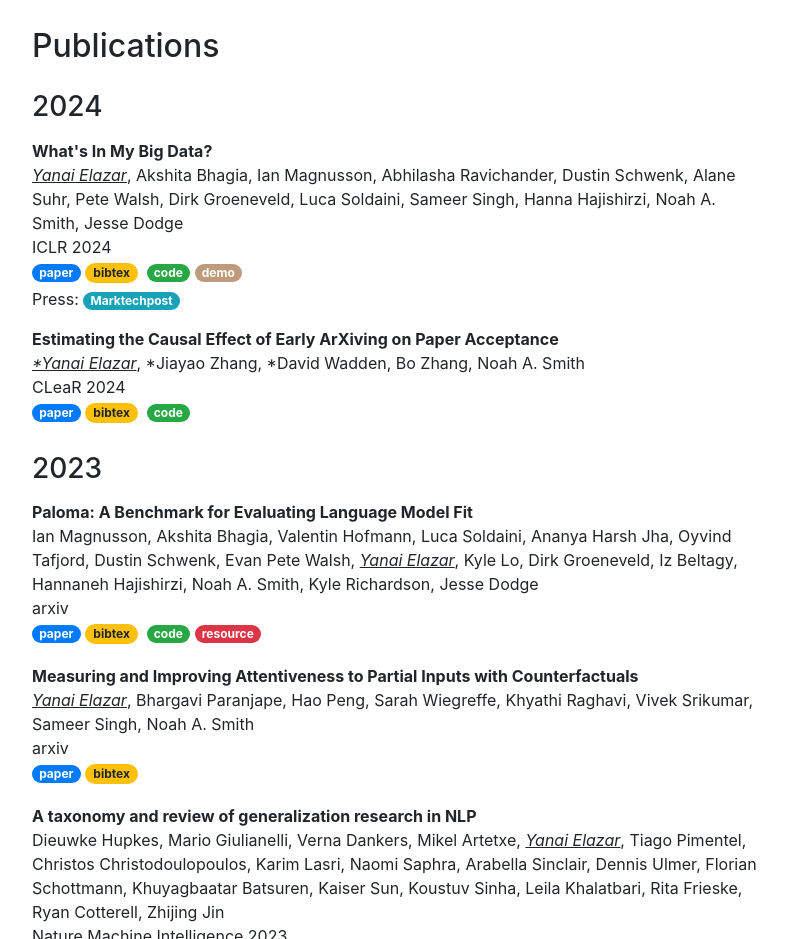
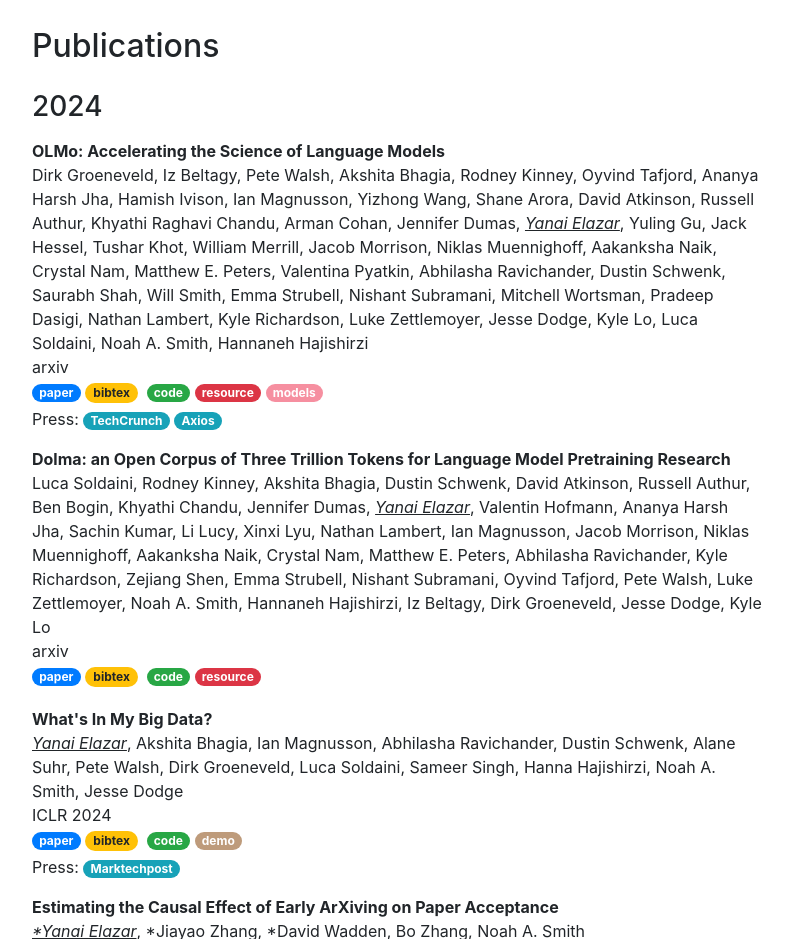
Before and after one commit to yanaiela/yanaiela.github.io, a website with bundled scripts: page index.html in a window 1280 px wide. Shown: the part 1700-2639 px from the top of the page, without its empty margins (243-1035 px from the left). Built offline with nearby package versions, Linux system fonts and the light colour scheme; some icons are missing; a web font is replaced by a local one.

Commit message:
olmo + dolma

```diff
--- a/index.html
+++ b/index.html
@@ -419,6 +419,33 @@
           <h2>Publications</h2>
 
           <h3>2024</h3>
+
+          <p>
+            <b>OLMo: Accelerating the Science of Language Models</b><br/>
+            Dirk Groeneveld, Iz Beltagy, Pete Walsh, Akshita Bhagia, Rodney Kinney, Oyvind Tafjord, Ananya Harsh Jha, Hamish Ivison, Ian Magnusson, Yizhong Wang, Shane Arora, David Atkinson, Russell Authur, Khyathi Raghavi Chandu, Arman Cohan, Jennifer Dumas, <u><i>Yanai Elazar</i></u>,
+            Yuling Gu, Jack Hessel, Tushar Khot, William Merrill, Jacob Morrison, Niklas Muennighoff, Aakanksha Naik, Crystal Nam, Matthew E. Peters, Valentina Pyatkin, Abhilasha Ravichander, Dustin Schwenk, Saurabh Shah, Will Smith, Emma Strubell, Nishant Subramani, Mitchell Wortsman,
+              Pradeep Dasigi, Nathan Lambert, Kyle Richardson, Luke Zettlemoyer, Jesse Dodge, Kyle Lo, Luca Soldaini, Noah A. Smith, Hannaneh Hajishirzi<br/>
+            arxiv<br/>
+            <a href="https://arxiv.org/abs/2402.00838"><span class="badge badge-pill badge-primary">paper</span></a>
+            <button type="button" class="badge badge-pill badge-warning btn my-1 mr-1 btn-sm js-cite-modal" data-filename="/bibtex/olmo.bib">bibtex</button>
+            <a href="https://github.com/allenai/OLMo"><span class="badge badge-pill badge-success">code</span></a>
+            <a href="https://huggingface.co/datasets/allenai/dolma"><span class="badge badge-pill badge-danger">resource</span></a>
+            <a href="https://huggingface.co/allenai/OLMo-7B"><span class="badge badge-pill badge-project">models</span></a>
+            <br/>
+            Press: <a href="https://techcrunch.com/2024/02/01/ai2-open-sources-text-generating-ai-models-and-the-data-used-to-train-them/"><span class="badge badge-pill badge-info">TechCrunch</span></a>
+            <a href="https://www.axios.com/2024/02/01/allen-institute-for-ai-fully-open-source-large-language-model-olmo-7b"><span class="badge badge-pill badge-info">Axios</span></a>
+         </p>
+
+         <p>
+          <b>Dolma: an Open Corpus of Three Trillion Tokens for Language Model Pretraining Research</b><br/>
+          Luca Soldaini, Rodney Kinney, Akshita Bhagia, Dustin Schwenk, David Atkinson, Russell Authur, Ben Bogin, Khyathi Chandu, Jennifer Dumas, <u><i>Yanai Elazar</i></u>, Valentin Hofmann, Ananya Harsh Jha, Sachin Kumar, Li Lucy, Xinxi Lyu, Nathan Lambert, Ian Magnusson,
+          Jacob Morrison, Niklas Muennighoff, Aakanksha Naik, Crystal Nam, Matthew E. Peters, Abhilasha Ravichander, Kyle Richardson, Zejiang Shen, Emma Strubell, Nishant Subramani, Oyvind Tafjord, Pete Walsh, Luke Zettlemoyer, Noah A. Smith, Hannaneh Hajishirzi, Iz Beltagy, Dirk Groeneveld, Jesse Dodge, Kyle Lo<br/>
+          arxiv<br/>
+          <a href="https://arxiv.org/abs/2402.00159"><span class="badge badge-pill badge-primary">paper</span></a>
+          <button type="button" class="badge badge-pill badge-warning btn my-1 mr-1 btn-sm js-cite-modal" data-filename="/bibtex/dolma.bib">bibtex</button>
+          <a href="https://github.com/allenai/dolma"><span class="badge badge-pill badge-success">code</span></a>
+          <a href="https://huggingface.co/datasets/allenai/dolma"><span class="badge badge-pill badge-danger">resource</span></a>
+       </p>
 
           <p>
             <b>What's In My Big Data?</b><br/>
```
Also changed, not shown: 2 other files.
